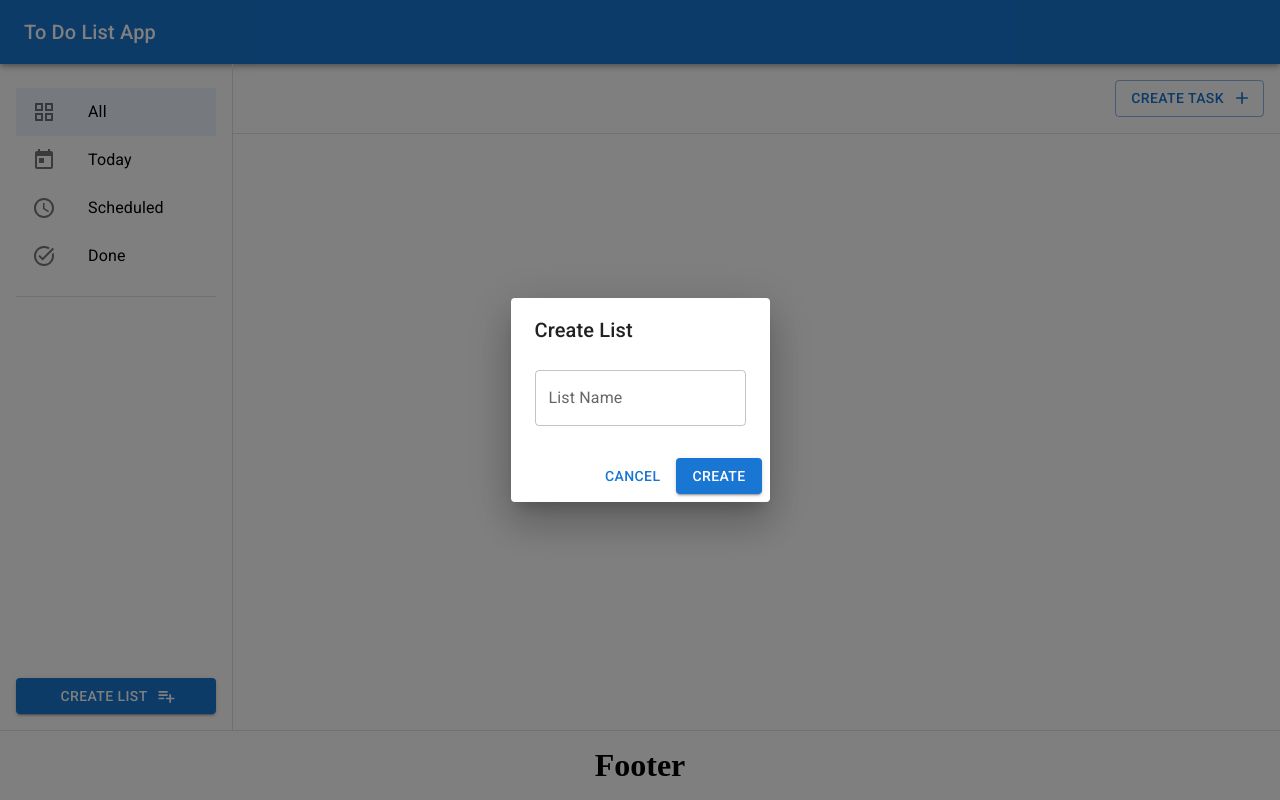
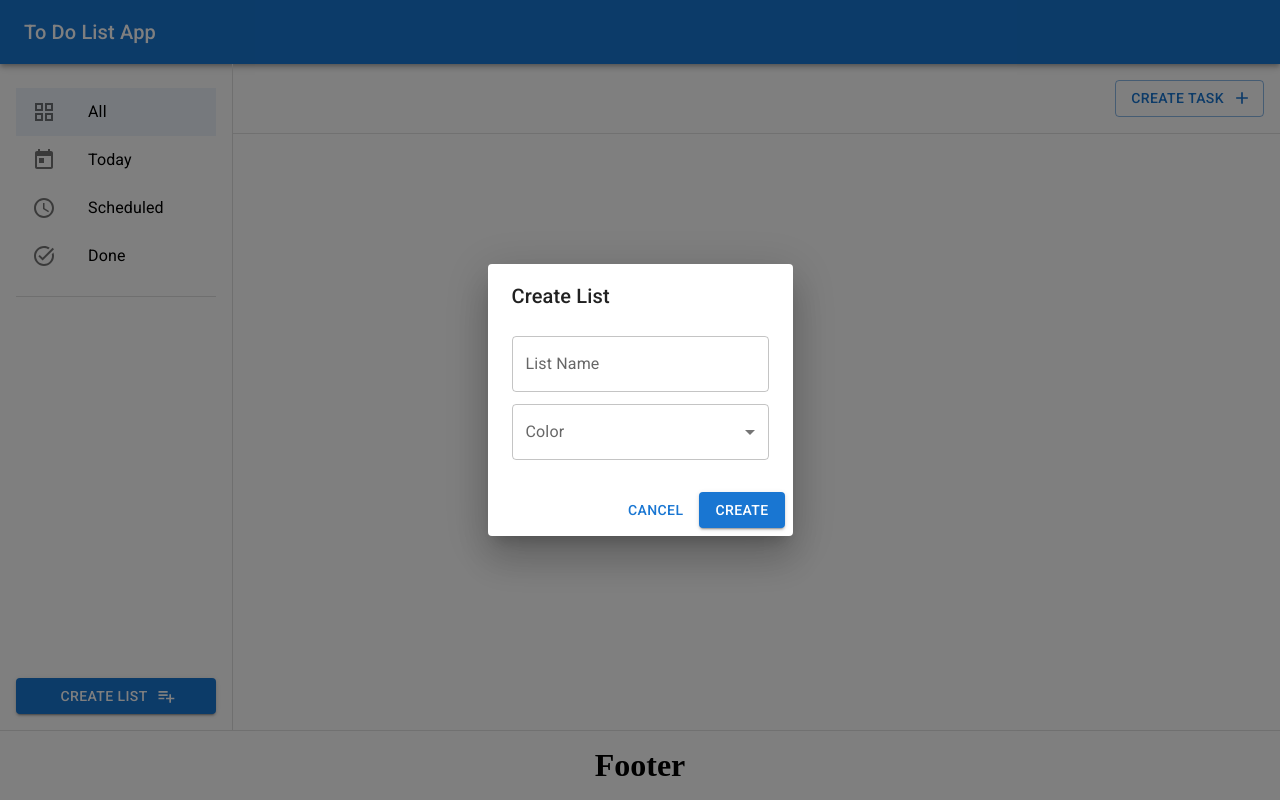
Before and after one commit to andres-verdenelli/TaskFlow, a React (Vite) app: page / in a window 1280 px wide. Both pictures are taken after a click on the button "CREATE LIST". Built offline with nearby package versions, Linux system fonts and the light colour scheme.

Commit message:
checkpoint

```diff
--- a/src/components/CreateListDialog.jsx
+++ b/src/components/CreateListDialog.jsx
@@ -1,20 +1,32 @@
 import Button from '@mui/material/Button'
-import { Add } from '@mui/icons-material'
 import {
+  Box,
   Dialog,
   DialogActions,
   DialogContent,
   DialogTitle,
+  FormControl,
+  InputLabel,
+  MenuItem,
+  Select,
   TextField,
+  Typography,
 } from '@mui/material'
 import { useState } from 'react'
 import PlaylistAddIcon from '@mui/icons-material/PlaylistAdd'
+import { Circle } from '@mui/icons-material'
+import { useLists } from '../hooks/useLists'
 
 //TODO si apreto enter en vez de create, el boton queda con una animacion tildada
+//TODONo crear lista o editar lista si el campo esta vacio
 
-export default function CreateListDialog({ createList }) {
+//estaba creando el estado para manejar el color y considerando unificar el modal de lista para hacer uno solo, es un componente complejo y en task tambien lo va a ser
+
+export default function CreateListDialog() {
+  const { createList } = useLists()
   const [isOpen, setIsOpen] = useState(false)
   const [textInput, setTextInpup] = useState('')
+  const [color, setColor] = useState('')
 
   const handleOpen = () => setIsOpen(true)
   const handleClose = () => setIsOpen(false)
@@ -22,7 +34,7 @@ export default function CreateListDialog({ createList }) {
     createList(textInput)
     handleClose()
     setTextInpup('')
-    console.log(`List Created ${textInput}`)
+    setColor('')
   }
   return (
     <>
@@ -41,6 +53,7 @@ export default function CreateListDialog({ createList }) {
         <DialogTitle>Create List</DialogTitle>
         <DialogContent>
           <TextField
+            fullWidth
             label='List Name'
             value={textInput}
             margin='dense'
@@ -52,6 +65,41 @@ export default function CreateListDialog({ createList }) {
               }
             }}
           ></TextField>
+
+          <FormControl
+            margin='dense'
+            fullWidth
+          >
+            <InputLabel id='select-color-label'>Color</InputLabel>
+            <Select
+              labelId='select-color-label'
+              label='color'
+              value={color}
+            >
+              {[
+                { value: 'primary', label: 'Blue' },
+                { value: 'secondary', label: 'Violet' },
+                { value: 'success', label: 'Green' },
+                { value: 'warning', label: 'Orange' },
+                { value: 'error', label: 'Red' },
+                { value: 'black', label: 'Black' },
+              ].map(({ value, label }) => (
+                <MenuItem
+                  key={value}
+                  value={value}
+                  onClick={() => setColor(value)}
+                >
+                  <Box display={'flex'}>
+                    <Circle
+                      color={value}
+                      sx={{ paddingRight: '.5rem' }}
+                    />
+                    {label}
+                  </Box>
+                </MenuItem>
+              ))}
+            </Select>
+          </FormControl>
         </DialogContent>
         <DialogActions>
           <Button onClick={handleClose}>Cancel</Button>
--- a/src/components/ListsSection.jsx
+++ b/src/components/ListsSection.jsx
@@ -1,8 +1,10 @@
 import TaskList from './TaskList'
 import { VIEW_TYPES } from '../constants/viewTypes'
 import { useTaskView } from '../hooks/useTaskView'
+import { useLists } from '../hooks/useLists'
 
-export default function ListsSection({ lists }) {
+export default function ListsSection() {
+  const { lists } = useLists()
   const { currentView, setCurrentView } = useTaskView()
   return (
     <>
@@ -17,6 +19,7 @@ export default function ListsSection({ lists }) {
           onClick={() =>
             setCurrentView({ type: VIEW_TYPES.LIST, listId: list.id })
           }
+          color={list.color}
         />
       ))}
     </>
--- a/src/components/Sidebar.jsx
+++ b/src/components/Sidebar.jsx
@@ -2,11 +2,8 @@ import { Box, List, Divider } from '@mui/material'
 import NavigationItems from './NavigationItems'
 import ListsSection from './ListsSection'
 import CreateListDialog from './CreateListDialog'
-import { useLists } from '../hooks/useLists'
 
 export default function Sidebar() {
-  const { lists, createList } = useLists()
-
   return (
     <Box
       borderRight={'1px solid #e0e0e0'}
@@ -19,9 +16,9 @@ export default function Sidebar() {
       <List>
         <NavigationItems />
         <Divider sx={{ marginY: '1rem' }} />
-        <ListsSection lists={lists} />
+        <ListsSection />
       </List>
-      <CreateListDialog createList={createList} />
+      <CreateListDialog />
     </Box>
   )
 }
--- a/src/components/TaskList.jsx
+++ b/src/components/TaskList.jsx
@@ -3,7 +3,7 @@ import ListItemText from '@mui/material/ListItemText'
 import ListItemIcon from '@mui/material/ListItemIcon'
 import CircleIcon from '@mui/icons-material/Circle'
 
-export default function TaskList({ name, selected, onClick }) {
+export default function TaskList({ name, selected, onClick, color }) {
   return (
     <>
       <ListItemButton
@@ -13,7 +13,7 @@ export default function TaskList({ name, selected, onClick }) {
         }}
       >
         <ListItemIcon>
-          <CircleIcon color='primary' />
+          <CircleIcon color={color} />
         </ListItemIcon>
         <ListItemText>{name}</ListItemText>
       </ListItemButton>
--- a/src/context/ListContext.jsx
+++ b/src/context/ListContext.jsx
@@ -17,9 +17,8 @@ export function ListProvider({ children }) {
   // Acciones
   const createList = name => {
     const newList = {
-      name,
+      name: name,
       id: crypto.randomUUID(),
-      color: null,
     }
     setLists(prev => [...prev, newList])
     return newList
```
Also changed, not shown: src/services/storage.js (+28 -0 lines).
